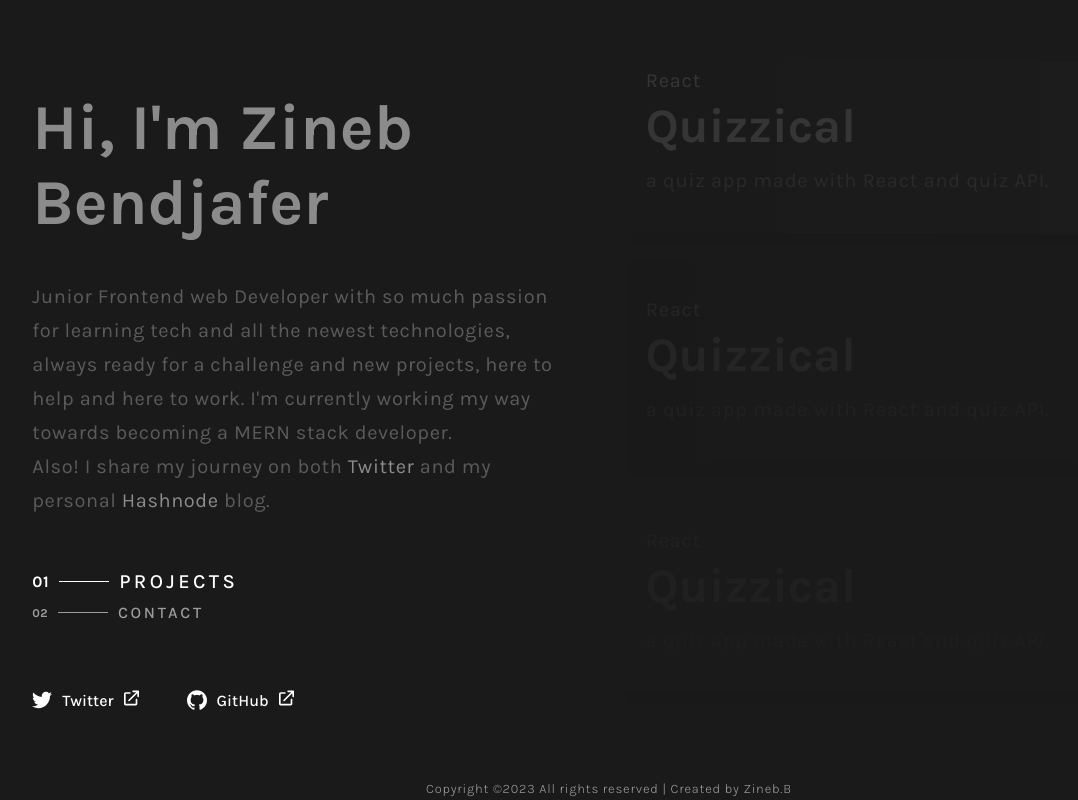
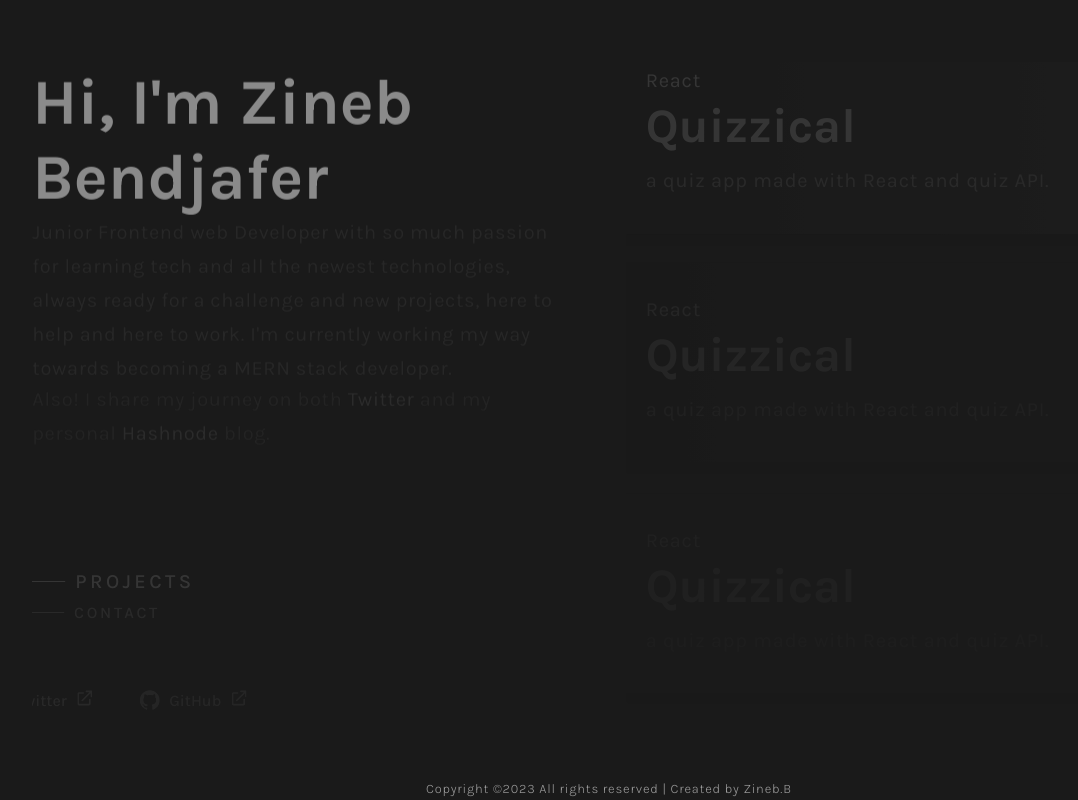
Before and after one commit to wx-it/new-portfolio, a React (Create React App) app: page / in a window 1280 px wide. Shown: the top 800 px of the page, without its empty margins (55-1133 px from the left). Built offline with nearby package versions, Linux system fonts and the light colour scheme.

Commit message:
added animation to header and contact form

```diff
--- a/src/components/Contact.jsx
+++ b/src/components/Contact.jsx
@@ -1,21 +1,87 @@
-import React from 'react'
+import { motion } from "framer-motion";
 
 const Contact = () => {
   return (
-    <div className='contact'>
-        <h2>CONTACT</h2>
-        <div className='desktop-contact'>
+    <div className="contact">
+      <motion.h2
+        initial={{ x: -50, opacity: 0 }}
+        animate={{
+          x: 0,
+          opacity: 1,
+          transition: {
+            duration: 1,
+          },
+        }}
+      >
+        CONTACT
+      </motion.h2>
+      <div className="desktop-contact">
         <h2>Contact me!</h2>
-        <button><a href="">Get my Resume!</a></button>
-        </div>
-        <form action="">
-            <input type="text" placeholder='Name' />
-            <input type="text" placeholder='Email' />
-            <input type="text" placeholder='Subject' />
-            <input type="text" placeholder='Message' />
-        </form>
+        <motion.button
+          initial={{ x: -50, opacity: 0 }}
+          animate={{
+            x: 0,
+            opacity: 1,
+            transition: {
+              duration: 1.75,
+            },
+          }}
+        >
+          <a href="">Get my Resume!</a>
+        </motion.button>
+      </div>
+      <form action="">
+        <motion.input
+          initial={{ y: -50, opacity: 0 }}
+          animate={{
+            y: 0,
+            opacity: 1,
+            transition: {
+              duration: 2,
+            },
+          }}
+          type="text"
+          placeholder="Name"
+        />
+        <motion.input
+          initial={{ y: -50, opacity: 0 }}
+          animate={{
+            y: 0,
+            opacity: 1,
+            transition: {
+              duration: 3,
+            },
+          }}
+          type="text"
+          placeholder="Email"
+        />
+        <motion.input
+          initial={{ y: -50, opacity: 0 }}
+          animate={{
+            y: 0,
+            opacity: 1,
+            transition: {
+              duration: 4,
+            },
+          }}
+          type="text"
+          placeholder="Subject"
+        />
+        <motion.input
+          initial={{ y: -50, opacity: 0 }}
+          animate={{
+            y: 0,
+            opacity: 1,
+            transition: {
+              duration: 2,
+            },
+          }}
+          type="text"
+          placeholder="Message"
+        />
+      </form>
     </div>
-  )
-}
+  );
+};
 
-export default Contact
+export default Contact;
--- a/src/components/Header.jsx
+++ b/src/components/Header.jsx
@@ -20,8 +20,9 @@ const Header = () => {
         <div className="left">
           <div className="header">
             <motion.div
-              initial={{ opacity: 0 }}
+              initial={{ y: -50, opacity: 0 }}
               animate={{
+                y: 0,
                 opacity: 1,
                 transition: {
                   duration: 1,
@@ -29,17 +30,35 @@ const Header = () => {
               }}
             >
               <h1>Hi, I'm Zineb Bendjafer</h1>
-              <p>
+              <motion.p
+                initial={{ y: -50, opacity: 0 }}
+                animate={{
+                  y: 0,
+                  opacity: 1,
+                  transition: {
+                    duration: 1.5,
+                  },
+                }}
+              >
                 Junior Frontend web Developer with so much passion for learning
                 tech and all the newest technologies, always ready for a
                 challenge and new projects, here to help and here to work. I'm
                 currently working my way towards becoming a MERN stack
                 developer.
-              </p>
-              <p>
+              </motion.p>
+              <motion.p
+                initial={{ y: -50, opacity: 0 }}
+                animate={{
+                  y: 0,
+                  opacity: 1,
+                  transition: {
+                    duration: 1.75,
+                  },
+                }}
+              >
                 Also! I share my journey on both <a href="">Twitter</a> and my
                 personal <a href="">Hashnode</a> blog.
-              </p>
+              </motion.p>
             </motion.div>
 
             <div className="links">
@@ -61,7 +80,16 @@ const Header = () => {
             </div>
           </div>
 
-          <nav>
+          <motion.nav
+            initial={{ x: -50, opacity: 0 }}
+            animate={{
+              x: 0,
+              opacity: 1,
+              transition: {
+                duration: 2,
+              },
+            }}
+          >
             <TabList>
               <Tab
                 className={tabIndex ? "active" : "tab"}
@@ -80,24 +108,43 @@ const Header = () => {
                 <p>CONTACT</p>
               </Tab>
             </TabList>
-          </nav>
-
+          </motion.nav>
           <div className="links desktop-links">
-            <div className="twitter">
+            <motion.div
+              initial={{ x: -50, opacity: 0 }}
+              animate={{
+                x: 0,
+                opacity: 1,
+                transition: {
+                  duration: 2.75,
+                },
+              }}
+              className="twitter"
+            >
               <img src={TwitterIcon} alt="" />
               <span>Twitter</span>
               <a href="">
                 <img src={WhiteLink} alt="" />
               </a>
-            </div>
+            </motion.div>
 
-            <div className="github">
+            <motion.div
+              initial={{ x: -50, opacity: 0 }}
+              animate={{
+                x: 0,
+                opacity: 1,
+                transition: {
+                  duration: 3,
+                },
+              }}
+              className="github"
+            >
               <img src={GitHubIcon} alt="" />
               <span>GitHub</span>
               <a href="">
                 <img src={WhiteLink} alt="" />
               </a>
-            </div>
+            </motion.div>
           </div>
         </div>
 
```
